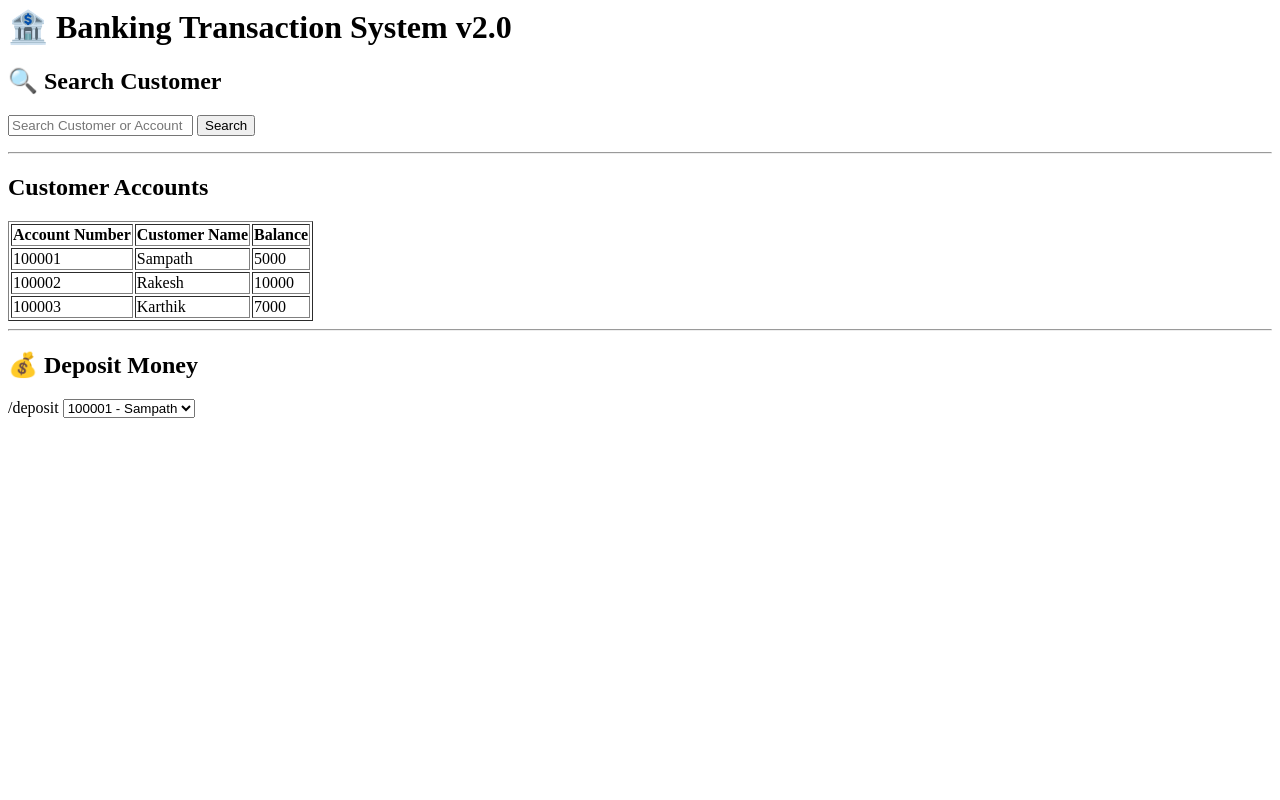
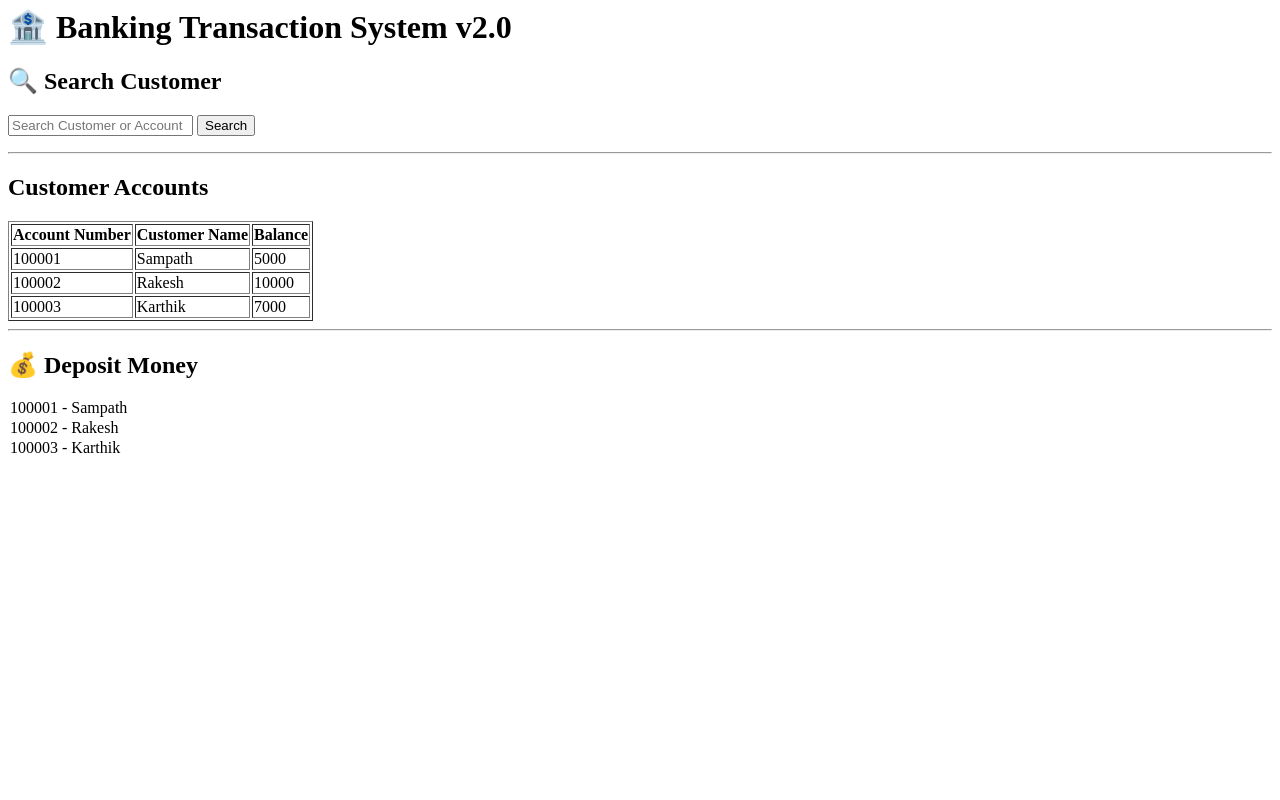
Before and after one commit to Sampath2720/Banking-Transaction-System, a Flask app: page / in a window 1280 px wide. Run offline with Flask 3, Linux system fonts and the light colour scheme.

Commit message:
Restore basic banking page

```diff
--- a/templates/index.html
+++ b/templates/index.html
@@ -40,7 +40,7 @@
 
 <h2>💰 Deposit Money</h2>
 
-/deposit
+<formsit
 
 <select name="account_no">
 {% for acc_no, acc in accounts.items() %}
@@ -49,3 +49,5 @@
 </option>
 {% endfor %}
 </select>
+
+<input type="number" name="amount
```
